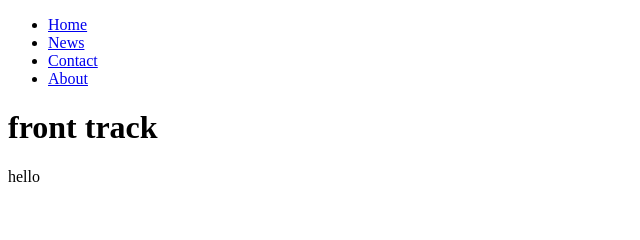
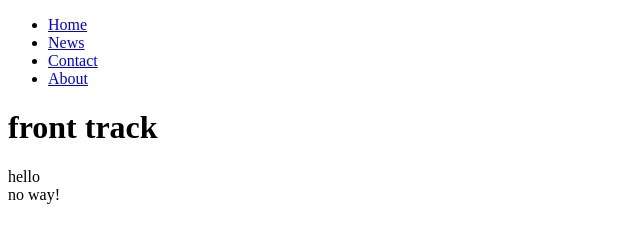
Before and after one commit to BasselSallam/version-contol-lab2, a plain HTML site: page index.html in a window 1280 px wide. Shown: the full height of the page, 0-640 px from the left. Drawn offline with Linux system fonts and the light colour scheme.

Commit message:
added new div in navBar branch

```diff
--- a/index.html
+++ b/index.html
@@ -15,5 +15,6 @@
       </ul>
     <h1>front track</h1>
     <div>hello</div>
+    <div>no way!</div>
 </body>
 </html>
```
